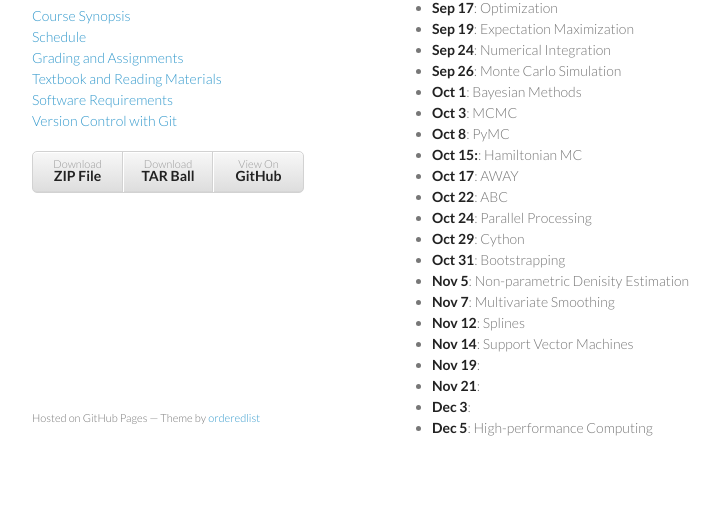
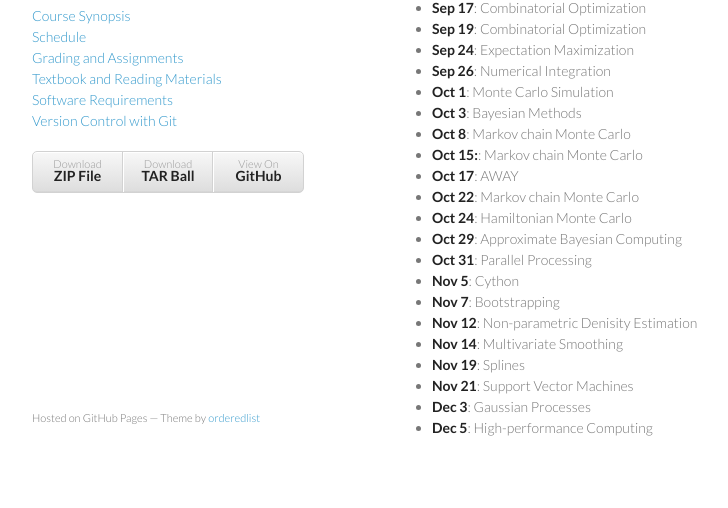
Before and after one commit to fonnesbeck/Bios8366, a Jekyll site: the page built from schedule.md, in a window 1280 px wide. Shown: the part 403-911 px from the top of the page, without its empty margins (178-906 px from the left). Built offline with Jekyll 4.4.1, drawn with Linux system fonts in a browser that asks for light colours.

Commit message:
Finished draft of schedule

```diff
--- a/schedule.md
+++ b/schedule.md
@@ -13,31 +13,31 @@ title: Advanced Statistical Computing
 
 The following is intended only as a plan. Dates and content may change at any time.
 
-* **Aug 22:**: Intro/Python
-* **Aug 27:**: Python/IPython
-* **Aug 29:**: NumPy
-* **Sep 3:**: SciPy/Matplotlib
-* **Sep 5:**: Pandas
-* **Sep 10:**: AWAY
-* **Sep 12:**: AWAY
-* **Sep 17**: Optimization
-* **Sep 19**: Expectation Maximization
-* **Sep 24**: Numerical Integration
-* **Sep 26**: Monte Carlo Simulation
-* **Oct 1**:  Bayesian Methods
-* **Oct 3**: MCMC
-* **Oct 8**: PyMC
-* **Oct 15:**: Hamiltonian MC
-* **Oct 17**:  AWAY
-* **Oct 22**: ABC
-* **Oct 24**: Parallel Processing
-* **Oct 29**: Cython
-* **Oct 31**: Bootstrapping
-* **Nov 5**: Non-parametric Denisity Estimation
-* **Nov 7**: Multivariate Smoothing
-* **Nov 12**: Splines
-* **Nov 14**: Support Vector Machines
-* **Nov 19**:
-* **Nov 21**:
-* **Dec 3**:
-* **Dec 5**: High-performance Computing
+* **Aug 22:**:  Intro/Python
+* **Aug 27:**:  Python/IPython
+* **Aug 29:**:  NumPy
+* **Sep 3:**:   SciPy/Matplotlib
+* **Sep 5:**:   Pandas
+* **Sep 10:**:  AWAY
+* **Sep 12:**:  AWAY
+* **Sep 17**:   Combinatorial Optimization
+* **Sep 19**:   Combinatorial Optimization
+* **Sep 24**:   Expectation Maximization
+* **Sep 26**:   Numerical Integration
+* **Oct 1**:    Monte Carlo Simulation
+* **Oct 3**:    Bayesian Methods
+* **Oct 8**:    Markov chain Monte Carlo
+* **Oct 15:**:  Markov chain Monte Carlo
+* **Oct 17**:   AWAY
+* **Oct 22**:   Markov chain Monte Carlo
+* **Oct 24**:   Hamiltonian Monte Carlo
+* **Oct 29**:   Approximate Bayesian Computing
+* **Oct 31**:   Parallel Processing
+* **Nov 5**:    Cython
+* **Nov 7**:    Bootstrapping
+* **Nov 12**:   Non-parametric Denisity Estimation
+* **Nov 14**:   Multivariate Smoothing
+* **Nov 19**:   Splines
+* **Nov 21**:   Support Vector Machines
+* **Dec 3**:    Gaussian Processes
+* **Dec 5**:    High-performance Computing
```
